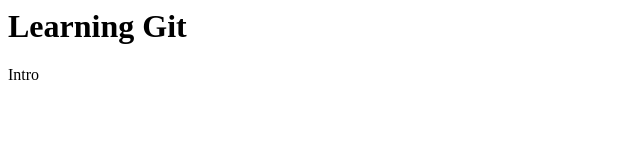
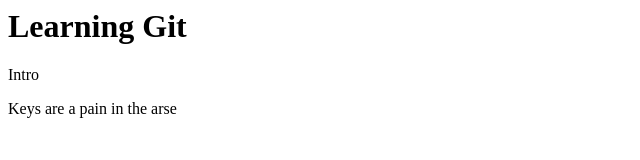
Before and after one commit to roadlittledawn/learn-git, a plain HTML site: page index.html in a window 1280 px wide. Shown: the whole page, without its empty margins (0-640 px from the left). Drawn offline with Linux system fonts and the light colour scheme.

Commit message:
Pain in the arse

```diff
--- a/index.html
+++ b/index.html
@@ -2,5 +2,6 @@
 <body>
 <h1>Learning Git</h1>
 <p>Intro</p>
+<p>Keys are a pain in the arse</p>
 </body>
 </html>
```
